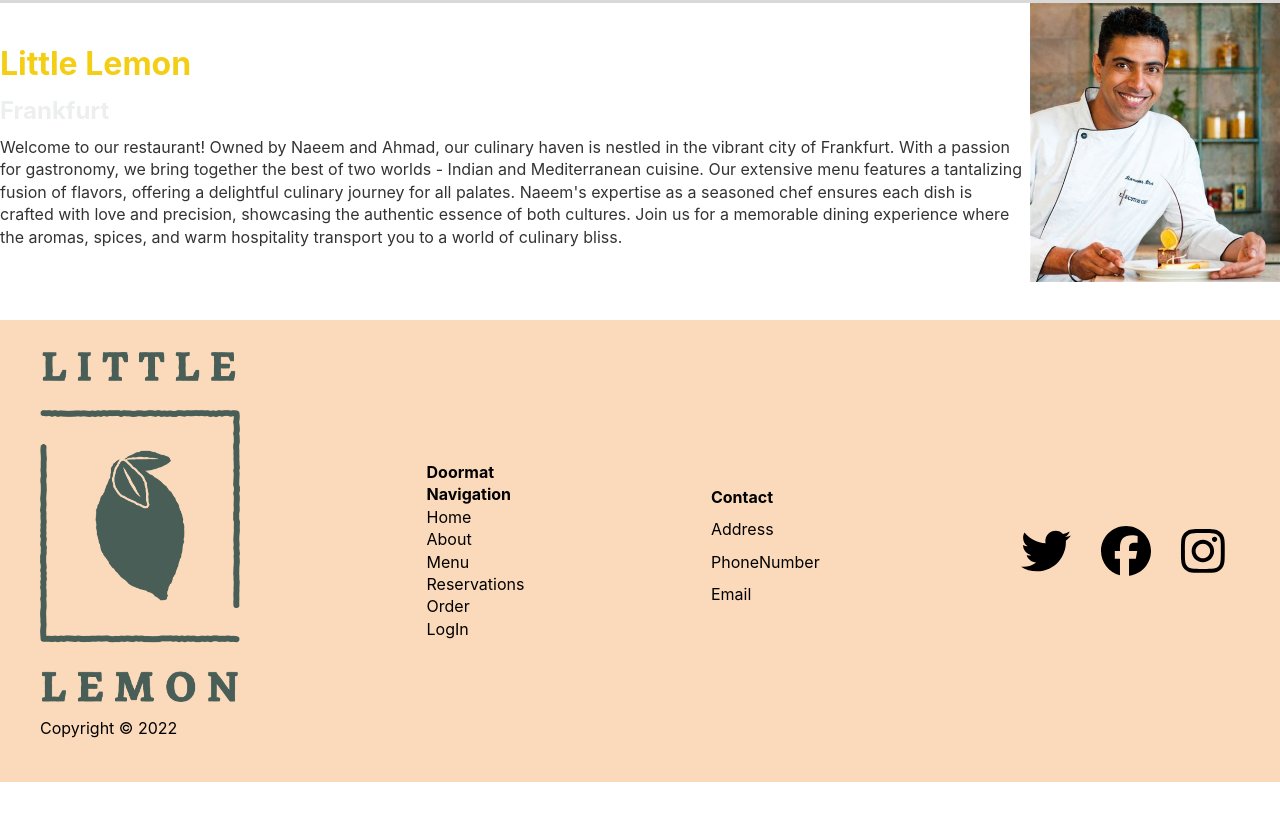
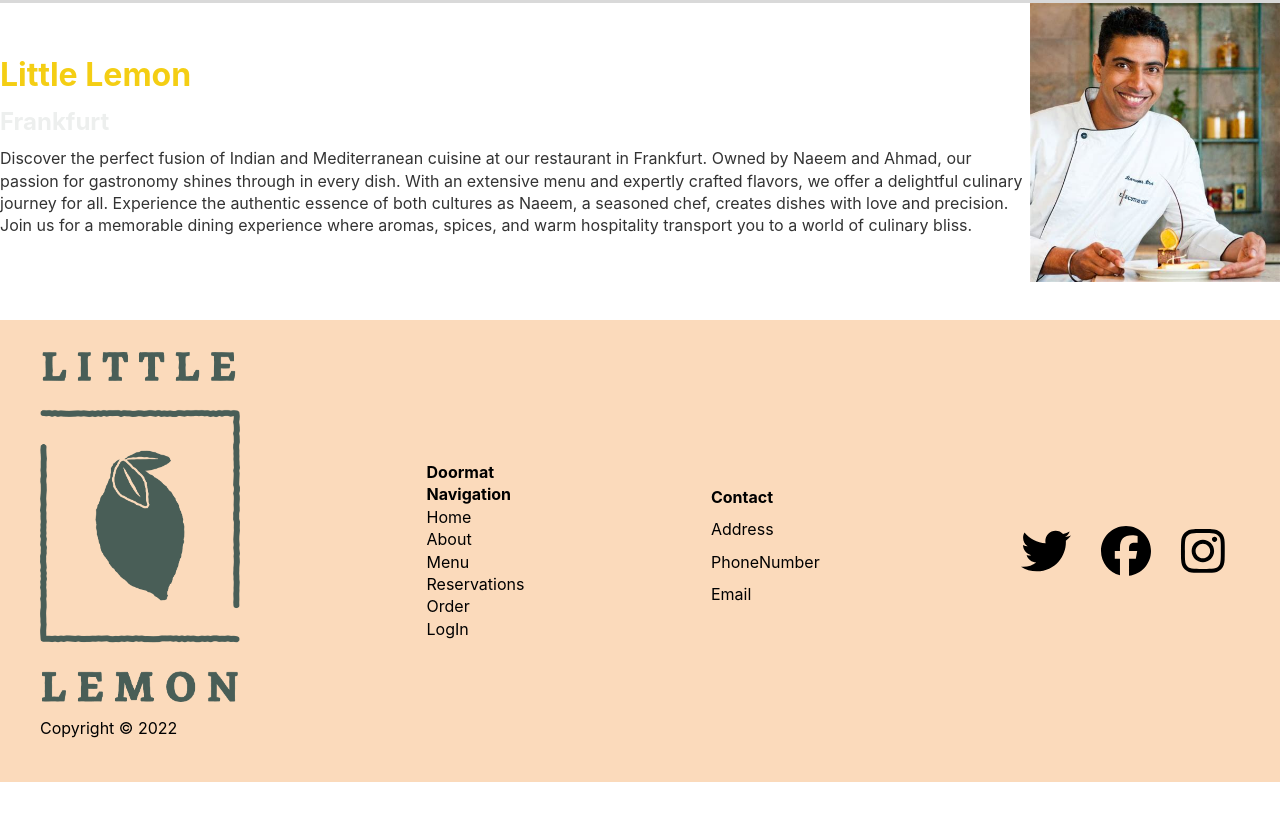
Before and after one commit to AshrafMuhammadNaeem/littlelemon-web, a React (Create React App) app: page / in a window 1280 px wide. Shown: the part 1660-2474 px from the top of the page. Built offline with nearby package versions, Linux system fonts and the light colour scheme.

Commit message:
Update Main.js

```diff
--- a/src/Main.js
+++ b/src/Main.js
@@ -26,7 +26,6 @@ export const Main = () => {
                     <img src={imgfood} alt="Indian Food"  width={300} height={350} />
                  </div>
                 </div>
-
 
             </section>
             <section className="container">
@@ -155,7 +154,7 @@ export const Main = () => {
                         <h1>Little Lemon</h1>
                         <h2>Frankfurt</h2>
                         <p>
-                        Welcome to our restaurant! Owned by Naeem and Ahmad, our culinary haven is nestled in the vibrant city of Frankfurt. With a passion for gastronomy, we bring together the best of two worlds - Indian and Mediterranean cuisine. Our extensive menu features a tantalizing fusion of flavors, offering a delightful culinary journey for all palates. Naeem's expertise as a seasoned chef ensures each dish is crafted with love and precision, showcasing the authentic essence of both cultures. Join us for a memorable dining experience where the aromas, spices, and warm hospitality transport you to a world of culinary bliss.
+                        Discover the perfect fusion of Indian and Mediterranean cuisine at our restaurant in Frankfurt. Owned by Naeem and Ahmad, our passion for gastronomy shines through in every dish. With an extensive menu and expertly crafted flavors, we offer a delightful culinary journey for all. Experience the authentic essence of both cultures as Naeem, a seasoned chef, creates dishes with love and precision. Join us for a memorable dining experience where aromas, spices, and warm hospitality transport you to a world of culinary bliss.
                         </p>
                     </div>
                     <div className="about-img">
```
